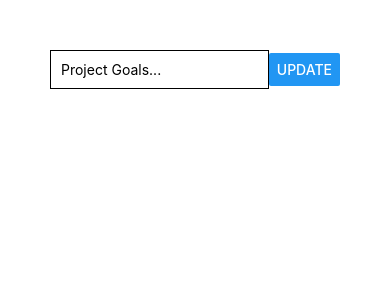
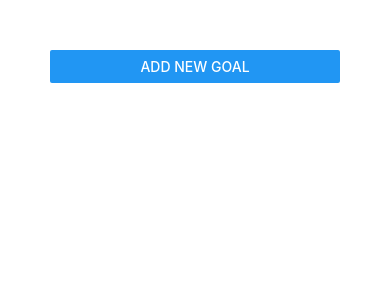
Before and after one commit to zamanshahed/react-native-first-app, a React Native app: screen / in a window 390 px wide. Shown: the top 300 px of the page. Built offline with nearby package versions, Linux system fonts and the light colour scheme.

Commit message:
Modal introduced and now visibility controlled with a button

```diff
--- a/App.js
+++ b/App.js
@@ -1,6 +1,6 @@
 import { StatusBar } from 'expo-status-bar';
 import React, { useState } from 'react';
-import { StyleSheet, Text, View, Button, TextInput, ScrollView, FlatList } from 'react-native';
+import { StyleSheet, Text, View, Button, FlatList } from 'react-native';
 
 import GoalItem from './components/GoalItem';
 import GoalInput from './components/GoalInput';
@@ -10,7 +10,7 @@
   // const [outputText, setOutputText] = useState('React Native: Initial Project !')
   // const [enterGoal, setEnterGoal] = useState('');
   const [courseGoals, setCourseGoals] = useState([]);
-
+  const [addVidibility, setAddVisibility] = useState(false);
 
   const addGoalHandler= goalTitle => {
     setCourseGoals(currentGoals => [...courseGoals, {key: Math.random().toString(), value: goalTitle}])
@@ -25,7 +25,8 @@
   return (
     <View style={styles.screen}>
 
-      <GoalInput onAddGoal = {addGoalHandler} />
+      <Button title="Add New Goal" onPress={()=>setAddVisibility(true)} />
+      <GoalInput visible={addVidibility} onAddGoal = {addGoalHandler} />
 
       <FlatList data={courseGoals} renderItem={itemData => <GoalItem id={itemData.item.key} onDelete={removeGoalHandler} title={itemData.item.value} />} />
 
--- a/components/GoalInput.js
+++ b/components/GoalInput.js
@@ -1,5 +1,5 @@
 import React, { useState } from 'react';
-import { View, TextInput, Button, StyleSheet } from 'react-native';
+import { View, TextInput, Button, StyleSheet, Modal } from 'react-native';
 
 const GoalInput = props => {
   const [enterGoal, setEnterGoal] = useState('');
@@ -9,6 +9,7 @@
   }
 
   return(
+    <Modal visible={props.visible}>
       <View style={styles.inputContainer}>
         <TextInput
           placeholder="Project Goals..."
@@ -18,6 +19,7 @@
           />
         <Button title="UPDATE"  onPress={props.onAddGoal.bind(this, enterGoal)}/>
       </View>
+    </Modal>
   );
 };
 
```
Lines whose indentation alone changed are shown as unchanged.
